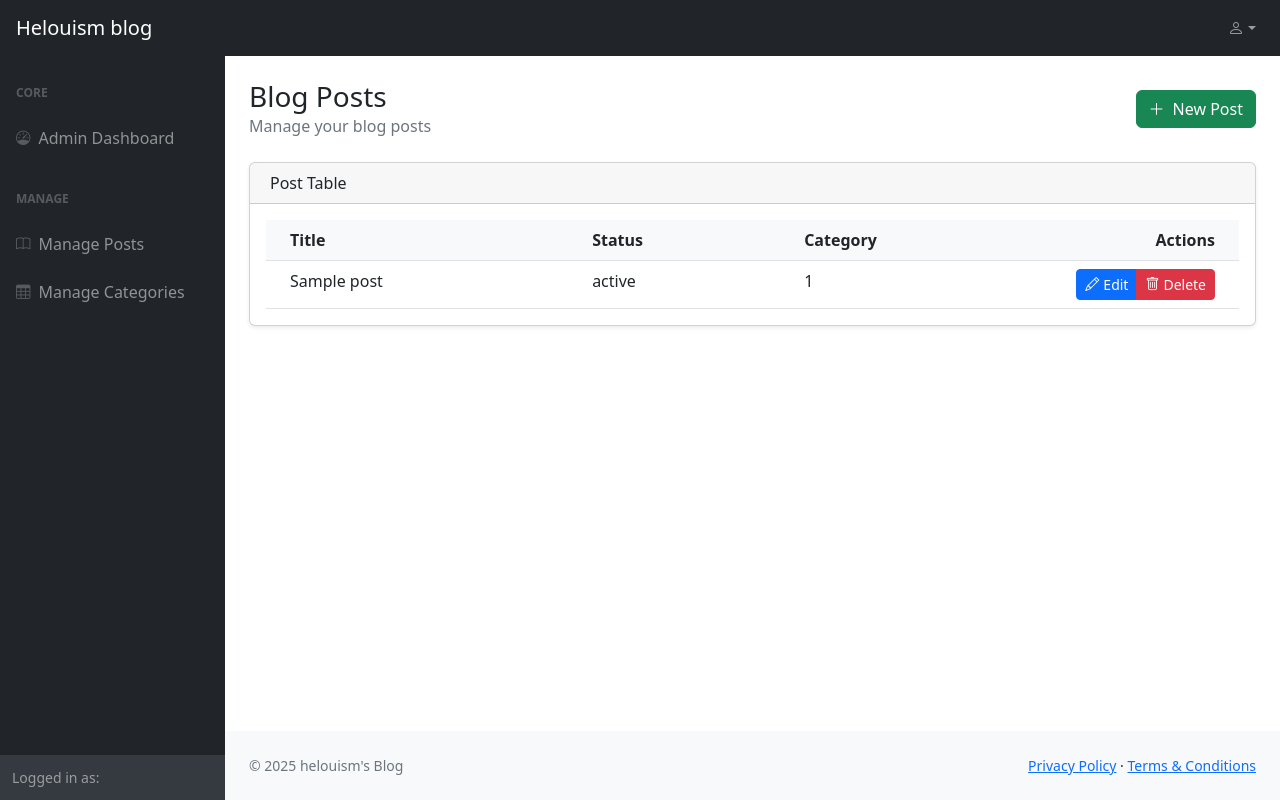
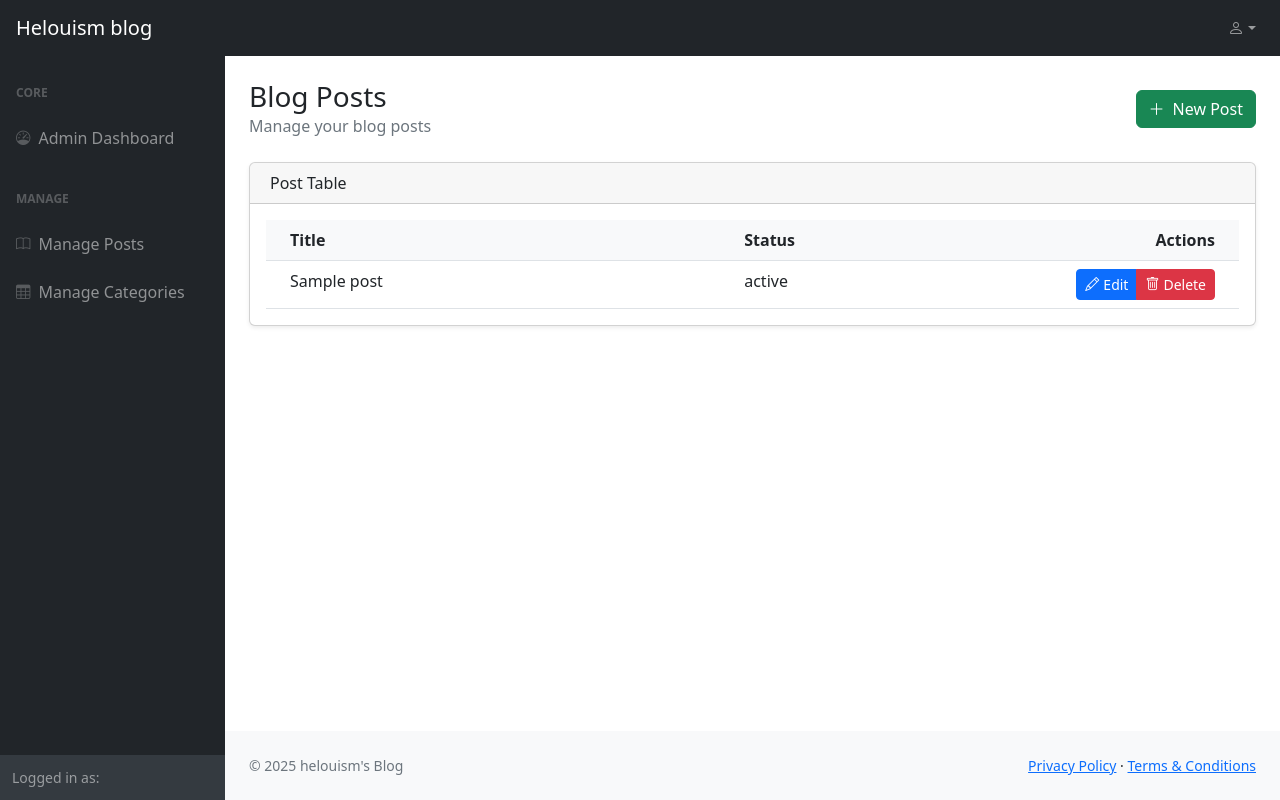
Before and after one commit to helouism/helouism-blog, a CodeIgniter 4 app: the page made by app/Views/admin/posts/index.php in a window 1280 px wide. Run offline with PHP 8.4 and a stand-in for CodeIgniter, Linux system fonts and the light colour scheme; the template is opened without the code that fills it: most values are stand-ins (such as "Sample title", 1, 10 or a date in 2020); data that the repository does not hold is empty; some libraries are stand-ins or nearby versions.

Commit message:
update post index and post controller

```diff
--- a/app/Controllers/Admin/PostController.php
+++ b/app/Controllers/Admin/PostController.php
@@ -27,6 +27,7 @@ class PostController extends BaseController
         $data = [
             'title' => 'Manage Posts',
             'posts' => $this->postModel->where('username', $username)->paginate(10, 'post'),
+
             'pager' => $this->postModel->pager
         ];
 
--- a/app/Views/admin/posts/index.php
+++ b/app/Views/admin/posts/index.php
@@ -22,7 +22,7 @@
                     <tr>
                         <th class="px-4">Title</th>
                         <th class="px-4">Status </th>
-                        <th class="px-4">Category </th>
+
                         <th class="text-end px-4" style="width: 200px">Actions</th>
                     </tr>
                 </thead>
@@ -32,7 +32,7 @@
                         <tr>
                             <td class="px-4"><?php echo $post['title'] ?></td>
                             <td class="px-4"><?php echo $post['status'] ?></td>
-                            <td class="px-4"><?php echo $post['category_id'] ?></td>
+
                             <td class="text-end px-4">
                                 <div class="btn-group">
                                     <a href="<?php echo base_url('admin/posts/edit/' . $post['id']) ?>"
```
